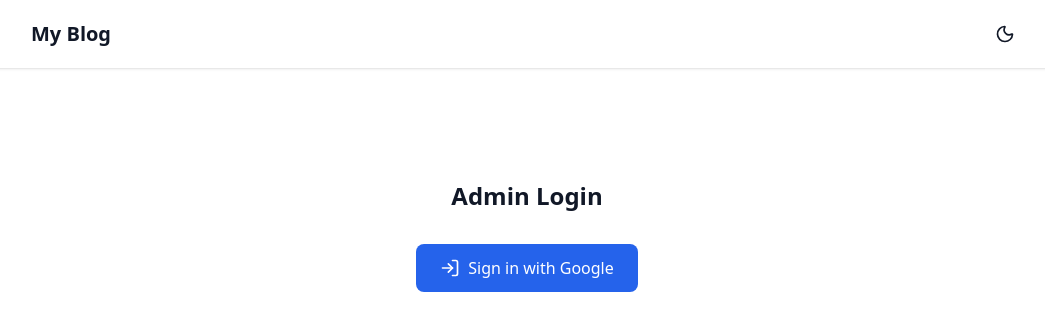
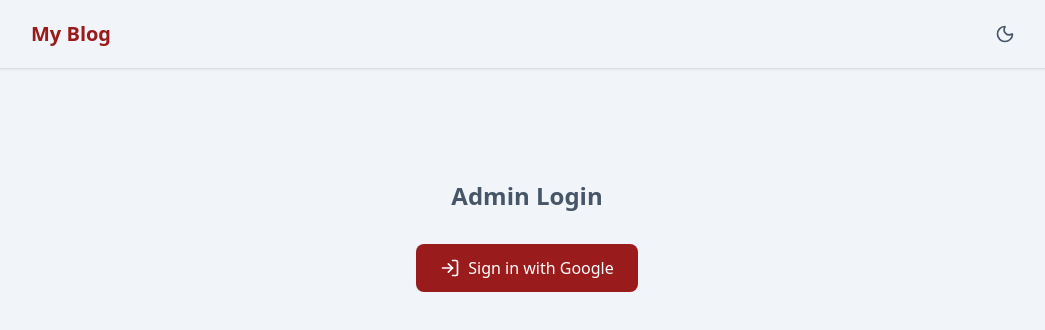
Before and after one commit to antonis-zisis/my-blog, a Next.js app: page /login in a window 1280 px wide. Shown: the top 330 px of the page, without its empty margins (113-1158 px from the left). Built offline with nearby package versions, Linux system fonts and the light colour scheme; no server answers.

Commit message:
feat: apply antoniszisis.com color theme and style tweaks
- Update CSS variables to match main website palette:
  light uses slate + red-800 accent, dark uses slate + teal-300 accent
- Apply --primary to "My Blog" navbar link and post card titles
- Remove hover color transition from post titles

```diff
--- a/app/admin/edit/[slug]/page.tsx
+++ b/app/admin/edit/[slug]/page.tsx
@@ -147,14 +147,14 @@ export default function EditPostPage({ params }: PageProps) {
             <button
               type="button"
               onClick={() => router.push('/admin')}
-              className="rounded-lg border border-(--border) px-4 py-2 text-sm font-medium transition-colors hover:bg-(--muted)"
+              className="cursor-pointer rounded-lg border border-(--border) px-4 py-2 text-sm font-medium transition-colors hover:bg-(--muted)"
             >
               Cancel
             </button>
             <button
               type="submit"
               disabled={saving || !title || !content}
-              className="rounded-lg bg-(--primary) px-4 py-2 text-sm font-medium text-(--primary-foreground) transition-opacity hover:opacity-90 disabled:opacity-50"
+              className="cursor-pointer rounded-lg bg-(--primary) px-4 py-2 text-sm font-medium text-(--primary-foreground) transition-opacity hover:opacity-90 disabled:opacity-50"
             >
               {saving ? 'Saving…' : 'Update Post'}
             </button>
--- a/app/admin/page.tsx
+++ b/app/admin/page.tsx
@@ -72,7 +72,7 @@ export default function AdminDashboard() {
           </Link>
           <button
             onClick={() => signOut(auth)}
-            className="flex items-center gap-1.5 rounded-lg border border-(--border) px-4 py-2 text-sm font-medium transition-colors hover:bg-(--muted)"
+            className="flex cursor-pointer items-center gap-1.5 rounded-lg border border-(--border) px-4 py-2 text-sm font-medium transition-colors hover:bg-(--muted)"
           >
             <LogOut size={16} />
             Sign Out
@@ -122,7 +122,7 @@ export default function AdminDashboard() {
                 </Link>
                 <button
                   onClick={() => handleDelete(post.slug)}
-                  className="rounded-md p-2 text-(--destructive) transition-colors hover:bg-(--muted)"
+                  className="cursor-pointer rounded-md p-2 text-(--destructive) transition-colors hover:bg-(--muted)"
                   title="Delete"
                 >
                   <Trash2 size={16} />
--- a/app/globals.css
+++ b/app/globals.css
@@ -3,25 +3,25 @@
 @custom-variant dark (&:where(.dark, .dark *));
 
 :root {
-  --background: #ffffff;
-  --foreground: #111827;
-  --muted: #f3f4f6;
-  --muted-foreground: #6b7280;
-  --border: #e5e7eb;
-  --primary: #2563eb;
+  --background: #f1f5f9; /* slate-100 */
+  --foreground: #475569; /* slate-600 */
+  --muted: #e2e8f0; /* slate-200 */
+  --muted-foreground: #64748b; /* slate-500 */
+  --border: #cbd5e1; /* slate-300 */
+  --primary: #991b1b; /* red-800 */
   --primary-foreground: #ffffff;
-  --destructive: #ef4444;
+  --destructive: #dc2626; /* red-600 */
 }
 
 .dark {
-  --background: #0f172a;
-  --foreground: #f1f5f9;
-  --muted: #1e293b;
-  --muted-foreground: #94a3b8;
-  --border: #334155;
-  --primary: #3b82f6;
-  --primary-foreground: #ffffff;
-  --destructive: #f87171;
+  --background: #0f172a; /* slate-900 */
+  --foreground: #e2e8f0; /* slate-200 */
+  --muted: #1e293b; /* slate-800 */
+  --muted-foreground: #94a3b8; /* slate-400 */
+  --border: #334155; /* slate-700 */
+  --primary: #5eead4; /* teal-300 */
+  --primary-foreground: #0f172a; /* slate-900 — dark text on teal */
+  --destructive: #f87171; /* red-400 */
 }
 
 body {
--- a/components/Navbar.tsx
+++ b/components/Navbar.tsx
@@ -11,7 +11,7 @@ export default function Navbar() {
   return (
     <header className="shadow">
       <nav className="mx-auto flex max-w-5xl items-center justify-between px-4 py-4">
-        <Link href="/" className="text-xl font-bold">
+        <Link href="/" className="text-xl font-bold text-(--primary)">
           My Blog
         </Link>
 
--- a/components/PostCard.tsx
+++ b/components/PostCard.tsx
@@ -30,9 +30,7 @@ export default function PostCard({
             className="mb-4 h-48 w-full rounded-md object-cover"
           />
         )}
-        <h2 className="text-xl font-semibold transition-colors group-hover:text-(--primary)">
-          {title}
-        </h2>
+        <h2 className="text-xl font-semibold text-(--primary)">{title}</h2>
         <p className="mt-2 text-(--muted-foreground)">{excerpt}</p>
         <time className="mt-3 block text-sm text-(--muted-foreground)">
           {formatDate(createdAt)}
```
